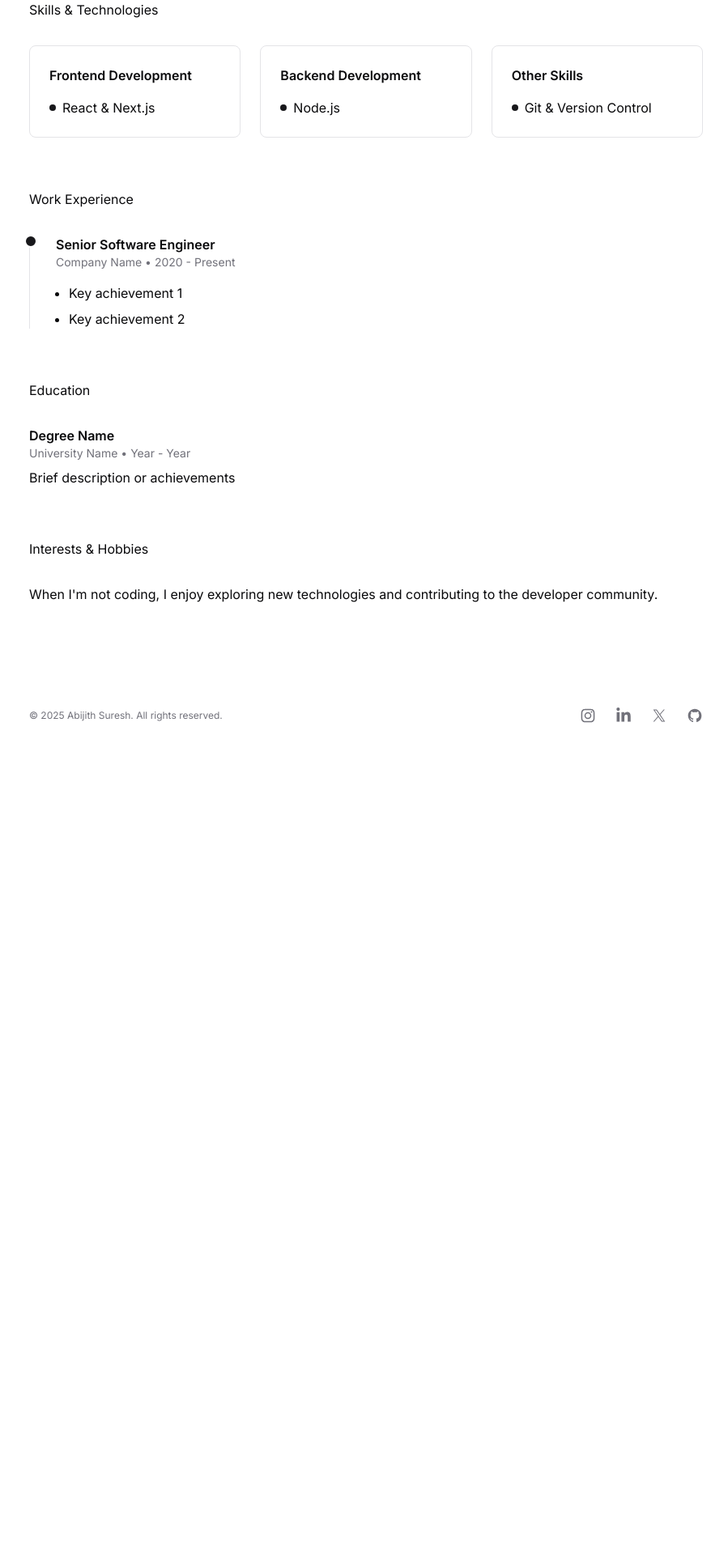
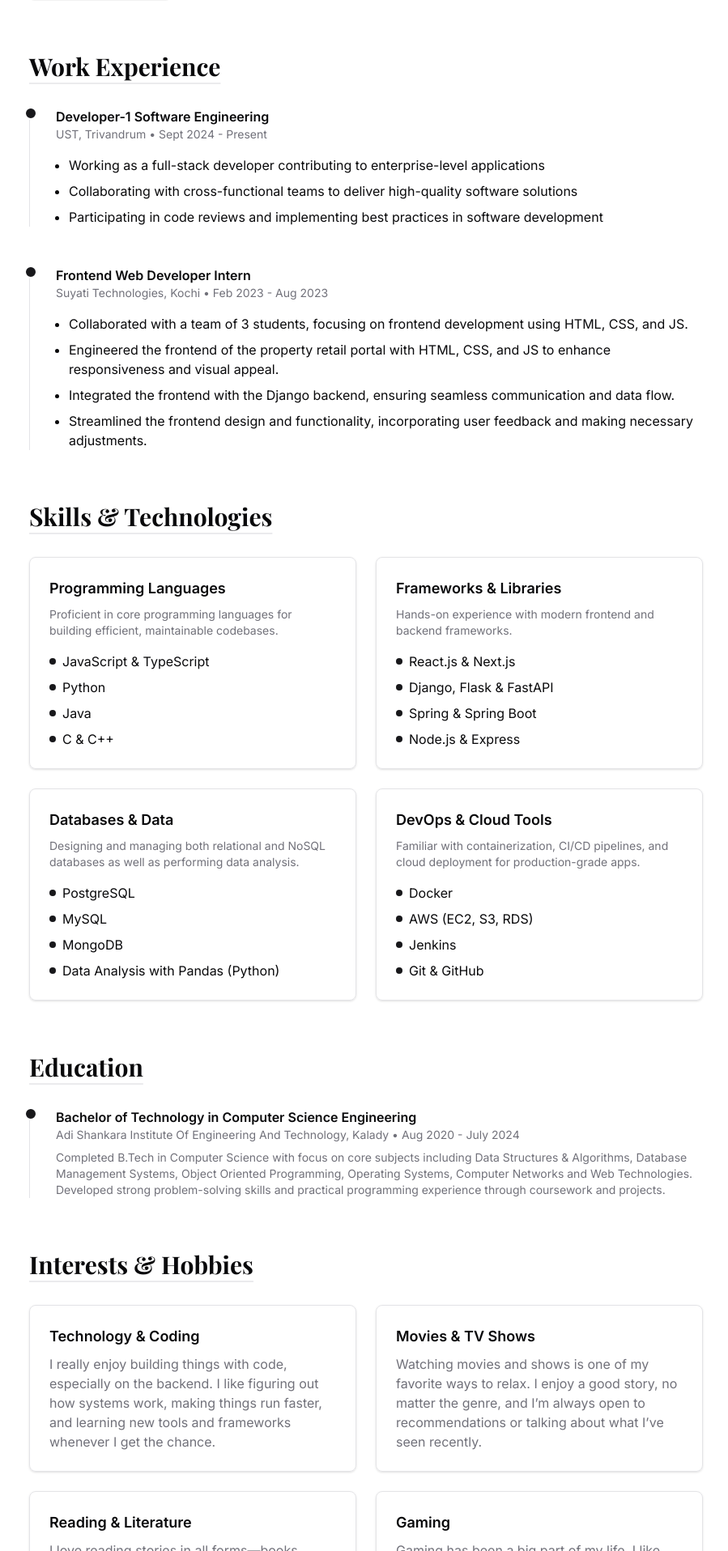
Before and after one commit to abijith-suresh/abijith-suresh.github.io, a Next.js app: page /about in a window 1280 px wide. Shown: the part 384-2300 px from the top of the page at 81% size, without its empty margins (188-1087 px from the left). Before the commit the page ends 1310 px from the top, so only its background shows below. Built offline with nearby package versions, Linux system fonts and the light colour scheme; a web font is replaced by a local one.

Commit message:
feat: update content to match my profile

```diff
--- a/src/app/about/page.tsx
+++ b/src/app/about/page.tsx
@@ -15,8 +15,8 @@ export default function AboutPage() {
     <PageTransition>
       <div className="container max-w-4xl py-24">
         <Introduction />
+        <Experience />
         <Skills />
-        <Experience />
         <Education />
         <Interests />
       </div>
--- a/src/components/sections/about/education.tsx
+++ b/src/components/sections/about/education.tsx
@@ -11,10 +11,13 @@ interface EducationItemProps {
 function EducationItem({ degree, university, period, description }: EducationItemProps) {
   return (
     <StaggerItem>
-      <div>
-        <h3 className="font-semibold">{degree}</h3>
-        <p className="text-sm text-muted-foreground">{university} • {period}</p>
-        <p className="mt-2">{description}</p>
+      <div className="relative border-l pl-8">
+        <div className="absolute -left-[7px] h-4 w-4 rounded-full border-2 border-background bg-primary"></div>
+        <div>
+          <h3 className="font-semibold">{degree}</h3>
+          <p className="text-sm text-muted-foreground">{university} • {period}</p>
+          <p className="mt-2 text-sm text-muted-foreground">{description}</p>
+        </div>
       </div>
     </StaggerItem>
   )
@@ -22,10 +25,10 @@ function EducationItem({ degree, university, period, description }: EducationIte
 
 const educationData = [
   {
-    degree: 'Degree Name',
-    university: 'University Name',
-    period: 'Year - Year',
-    description: 'Brief description or achievements'
+    degree: 'Bachelor of Technology in Computer Science Engineering',
+    university: 'Adi Shankara Institute Of Engineering And Technology, Kalady',
+    period: 'Aug 2020 - July 2024',
+    description: 'Completed B.Tech in Computer Science with focus on core subjects including Data Structures & Algorithms, Database Management Systems, Object Oriented Programming, Operating Systems, Computer Networks and Web Technologies. Developed strong problem-solving skills and practical programming experience through coursework and projects.'
   }
 ]
 
@@ -33,10 +36,10 @@ export default function Education() {
   return (
     <section className="mb-16">
       <SectionAnimation>
-        <h2 className="title-sm mb-8">Education</h2>
+        <h2 className="title mb-8">Education</h2>
       </SectionAnimation>
       <StaggerIn>
-        <div className="space-y-8">
+        <div className="space-y-12">
           {educationData.map((education, index) => (
             <EducationItem
               key={index}
--- a/src/components/sections/about/experience.tsx
+++ b/src/components/sections/about/experience.tsx
@@ -29,12 +29,24 @@ function ExperienceItem({ title, company, period, achievements }: ExperienceItem
 
 const experienceData = [
   {
-    title: 'Senior Software Engineer',
-    company: 'Company Name',
-    period: '2020 - Present',
+    title: 'Developer-1 Software Engineering',
+    company: 'UST, Trivandrum',
+    period: 'Sept 2024 - Present',
     achievements: [
-      'Key achievement 1',
-      'Key achievement 2'
+      'Working as a full-stack developer contributing to enterprise-level applications',
+      'Collaborating with cross-functional teams to deliver high-quality software solutions',
+      'Participating in code reviews and implementing best practices in software development'
+    ]
+  },
+  {
+    title: 'Frontend Web Developer Intern',
+    company: 'Suyati Technologies, Kochi',
+    period: 'Feb 2023 - Aug 2023',
+    achievements: [
+      'Collaborated with a team of 3 students, focusing on frontend development using HTML, CSS, and JS.',
+      'Engineered the frontend of the property retail portal with HTML, CSS, and JS to enhance responsiveness and visual appeal.',
+      'Integrated the frontend with the Django backend, ensuring seamless communication and data flow.',
+      'Streamlined the frontend design and functionality, incorporating user feedback and making necessary adjustments.'
     ]
   }
 ]
@@ -43,7 +55,7 @@ export default function Experience() {
   return (
     <section className="mb-16">
       <SectionAnimation>
-        <h2 className="title-sm mb-8">Work Experience</h2>
+        <h2 className="title mb-8">Work Experience</h2>
       </SectionAnimation>
       <StaggerIn>
         <div className="space-y-12">
--- a/src/components/sections/about/interests.tsx
+++ b/src/components/sections/about/interests.tsx
@@ -1,16 +1,65 @@
+import {
+  StaggerIn,
+  StaggerItem
+} from '@/components/animations/framer/transitions'
 import { SectionAnimation } from '@/components/animations/section/section-animation'
+
+interface InterestCardProps {
+  category: string
+  description: string
+}
+
+function InterestCard({ category, description }: InterestCardProps) {
+  return (
+    <StaggerItem>
+      <div className='rounded-lg border p-6 shadow-sm transition-shadow hover:shadow-md'>
+        <h3 className='mb-2 text-lg font-semibold'>{category}</h3>
+        <p className='text-muted-foreground'>{description}</p>
+      </div>
+    </StaggerItem>
+  )
+}
+
+const interestsData = [
+  {
+    category: 'Technology & Coding',
+    description:
+      'I really enjoy building things with code, especially on the backend. I like figuring out how systems work, making things run faster, and learning new tools and frameworks whenever I get the chance.'
+  },
+  {
+    category: 'Movies & TV Shows',
+    description:
+      'Watching movies and shows is one of my favorite ways to relax. I enjoy a good story, no matter the genre, and I’m always open to recommendations or talking about what I’ve seen recently.'
+  },
+  {
+    category: 'Reading & Literature',
+    description:
+      'I love reading stories in all forms—books, comics, manga. I’m drawn to stories with interesting characters and plots that make me think or feel something new.'
+  },
+  {
+    category: 'Gaming',
+    description:
+      'Gaming has been a big part of my life. I like both strategy games like Civilization and action games like Call of Duty. It’s a fun way to challenge myself and unwind.'
+  }
+]
 
 export default function Interests() {
   return (
     <section>
       <SectionAnimation>
-        <h2 className="title-sm mb-8">Interests & Hobbies</h2>
-        <div className="prose dark:prose-invert">
-          <p>
-            When I&apos;m not coding, I enjoy exploring new technologies and contributing to the developer community.
-          </p>
+        <h2 className='title mb-8'>Interests & Hobbies</h2>
+      </SectionAnimation>
+      <StaggerIn>
+        <div className='grid grid-cols-1 gap-6 md:grid-cols-2'>
+          {interestsData.map((interest, index) => (
+            <InterestCard
+              key={index}
+              category={interest.category}
+              description={interest.description}
+            />
+          ))}
         </div>
-      </SectionAnimation>
+      </StaggerIn>
     </section>
   )
 }
--- a/src/components/sections/about/introduction.tsx
+++ b/src/components/sections/about/introduction.tsx
@@ -5,7 +5,7 @@ import { Download } from 'lucide-react'
 export default function Introduction() {
   return (
     <SectionAnimation>
-      <section className="mb-16">
+      <section className="my-16">
         <h1 className="title mb-8">About Me</h1>
         <div className="prose dark:prose-invert">
           <p className="text-lg leading-relaxed">
--- a/src/components/sections/about/skills.tsx
+++ b/src/components/sections/about/skills.tsx
@@ -4,13 +4,15 @@ import { SectionAnimation } from '@/components/animations/section/section-animat
 interface SkillCardProps {
   title: string
   skills: string[]
+  description: string
 }
 
-function SkillCard({ title, skills }: SkillCardProps) {
+function SkillCard({ title, skills, description }: SkillCardProps) {
   return (
     <StaggerItem>
-      <div className="rounded-lg border p-6">
-        <h3 className="mb-4 font-semibold">{title}</h3>
+      <div className="rounded-lg border p-6 shadow-sm hover:shadow-md transition-shadow">
+        <h3 className="mb-2 text-lg font-semibold">{title}</h3>
+        <p className="text-sm text-muted-foreground mb-4">{description}</p>
         <ul className="space-y-2">
           {skills.map((skill) => (
             <li key={skill} className="flex items-center gap-2">
@@ -26,31 +28,59 @@ function SkillCard({ title, skills }: SkillCardProps) {
 
 const skillsData = [
   {
-    title: 'Frontend Development',
-    skills: ['React & Next.js']
+    title: 'Programming Languages',
+    description:
+      'Proficient in core programming languages for building efficient, maintainable codebases.',
+    skills: [
+      'JavaScript & TypeScript',
+      'Python',
+      'Java',
+      'C & C++'
+    ],
   },
   {
-    title: 'Backend Development',
-    skills: ['Node.js']
+    title: 'Frameworks & Libraries',
+    description:
+      'Hands-on experience with modern frontend and backend frameworks.',
+    skills: [
+      'React.js & Next.js',
+      'Django, Flask & FastAPI',
+      'Spring & Spring Boot',
+      'Node.js & Express',
+    ],
   },
   {
-    title: 'Other Skills',
-    skills: ['Git & Version Control']
-  }
+    title: 'Databases & Data',
+    description:
+      'Designing and managing both relational and NoSQL databases as well as performing data analysis.',
+    skills: [
+      'PostgreSQL',
+      'MySQL',
+      'MongoDB',
+      'Data Analysis with Pandas (Python)',
+    ],
+  },
+  {
+    title: 'DevOps & Cloud Tools',
+    description:
+      'Familiar with containerization, CI/CD pipelines, and cloud deployment for production-grade apps.',
+    skills: ['Docker', 'AWS (EC2, S3, RDS)', 'Jenkins', 'Git & GitHub'],
+  },
 ]
 
 export default function Skills() {
   return (
     <section className="mb-16">
       <SectionAnimation>
-        <h2 className="title-sm mb-8">Skills & Technologies</h2>
+        <h2 className="title mb-8">Skills & Technologies</h2>
       </SectionAnimation>
       <StaggerIn>
-        <div className="grid grid-cols-1 gap-6 md:grid-cols-2 lg:grid-cols-3">
+        <div className="grid grid-cols-1 gap-6 md:grid-cols-2">
           {skillsData.map((skillSet) => (
             <SkillCard
               key={skillSet.title}
               title={skillSet.title}
+              description={skillSet.description}
               skills={skillSet.skills}
             />
           ))}
```
